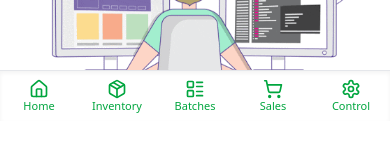
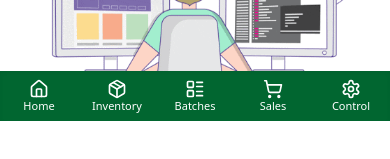
Before and after one commit to 05-14th/PMS, a React (Vite) app: page /sales in a window 390 px wide. Shown: the part 723-882 px from the top of the page. Built offline with nearby package versions, Linux system fonts and the light colour scheme; no server answers.

Commit message:
mobile nav - green

```diff
--- a/src/components/Navbar.tsx
+++ b/src/components/Navbar.tsx
@@ -151,92 +151,94 @@ const Navbar: React.FC<NavbarProps> = ({ isControl = false }) => {
       </div>
 
       {/* Bottom Mobile Navigation */}
-      <div className="fixed bottom-0 left-0 right-0 sm:hidden bg-white shadow-inner z-50 border-t border-gray-200">
+      <div className="fixed bottom-0 left-0 right-0 sm:hidden bg-green-800 shadow-inner z-50">
         <ul className="flex justify-around items-center py-2 text-xs">
           {/* Always show Batches tab except when isControl is true */}
-          {!isControl ? (
+          {!isControl && (
             <>
               <li className="w-1/6 text-center">
                 <Link
                   to="/homepage"
-                  className="flex flex-col items-center text-green-600 hover:text-green-700"
+                  className="flex flex-col items-center text-white hover:text-green-500"
                 >
-                  <Home size={20} className="text-green-600" />
+                  <Home size={20} />
                   <span className="text-[11px] leading-tight whitespace-normal">Home</span>
                 </Link>
               </li>
               <li className="w-1/6 text-center">
                 <Link
                   to="/inventory"
-                  className="flex flex-col items-center text-green-600 hover:text-green-700"
+                  className="flex flex-col items-center text-white hover:text-green-500"
                 >
-                  <Package size={20} className="text-green-600" />
+                  <Package size={20} />
                   <span className="text-[11px] leading-tight whitespace-normal">Inventory</span>
                 </Link>
               </li>
               <li className="w-1/6 text-center">
                 <Link
                   to="/batches"
-                  className="flex flex-col items-center text-green-600 hover:text-green-700"
+                  className="flex flex-col items-center text-white hover:text-green-500"
                 >
-                  <LayoutList size={20} className="text-green-600" />
+                  <LayoutList size={20} />
                   <span className="text-[11px] leading-tight whitespace-normal">Batches</span>
                 </Link>
               </li>
               <li className="w-1/6 text-center">
                 <Link
                   to="/sales"
-                  className="flex flex-col items-center text-green-600 hover:text-green-700"
+                  className="flex flex-col items-center text-white hover:text-green-500"
                 >
-                  <ShoppingCart size={20} className="text-green-600" />
+                  <ShoppingCart size={20} />
                   <span className="text-[11px] leading-tight whitespace-normal">Sales</span>
                 </Link>
               </li>
               <li className="w-1/6 text-center">
                 <Link
                   to="/control"
-                  className="flex flex-col items-center text-green-600 hover:text-green-700"
+                  className="flex flex-col items-center text-white hover:text-green-500"
                 >
-                  <Settings size={20} className="text-green-600" />
+                  <Settings size={20} />
                   <span className="text-[11px] leading-tight whitespace-normal">Control</span>
                 </Link>
               </li>
             </>
-          ) : (
+          )}
+          {/* If isControl, show only control-related tabs, but hide Batches */}
+          {isControl && (
             <>
               <li className="w-1/5 text-center">
                 <Link
                   to="/homepage"
-                  className="flex flex-col items-center text-green-600 hover:text-green-700"
+                  className="flex flex-col items-center text-white hover:text-green-500"
                 >
-                  <ServerCog size={20} className="text-green-600" />
+                  <ServerCog size={20} />
                   <span className="text-[11px] leading-tight whitespace-normal">System</span>
                 </Link>
               </li>
               <li className="w-1/5 text-center">
                 <Link
                   to="/poultry"
-                  className="flex flex-col items-center text-green-600 hover:text-green-700"
+                  className="flex flex-col items-center text-white hover:text-green-500"
                 >
-                  <Feather size={20} className="text-green-600" />
+                  <Feather size={20} />
                   <span className="text-[11px] leading-tight whitespace-normal">Poultry</span>
                 </Link>
               </li>
               <li className="w-1/5 text-center">
                 <Link
                   to="/notification"
-                  className="flex flex-col items-center text-green-600 hover:text-green-700"
+                  className="flex flex-col items-center text-white hover:text-green-500"
                 >
-                  <Bell size={20} className="text-green-600" />
+                  <Bell size={20} />
                   <span className="text-[11px] leading-tight whitespace-normal">Notification</span>
                 </Link>
               </li>
               <li className="w-1/5 text-center">
                 <Link
                   to="/homepage"
-                  className="flex flex-col items-center text-green-600 hover:text-green-700"
+                  className="flex flex-col items-center text-white hover:text-green-500"
                 >
-                  <ServerCog size={20} className="text-green-600" />
+                  <ServerCog size={20} />
                   <span className="text-[11px] leading-tight whitespace-normal">System</span>
                 </Link>
               </li>
```
